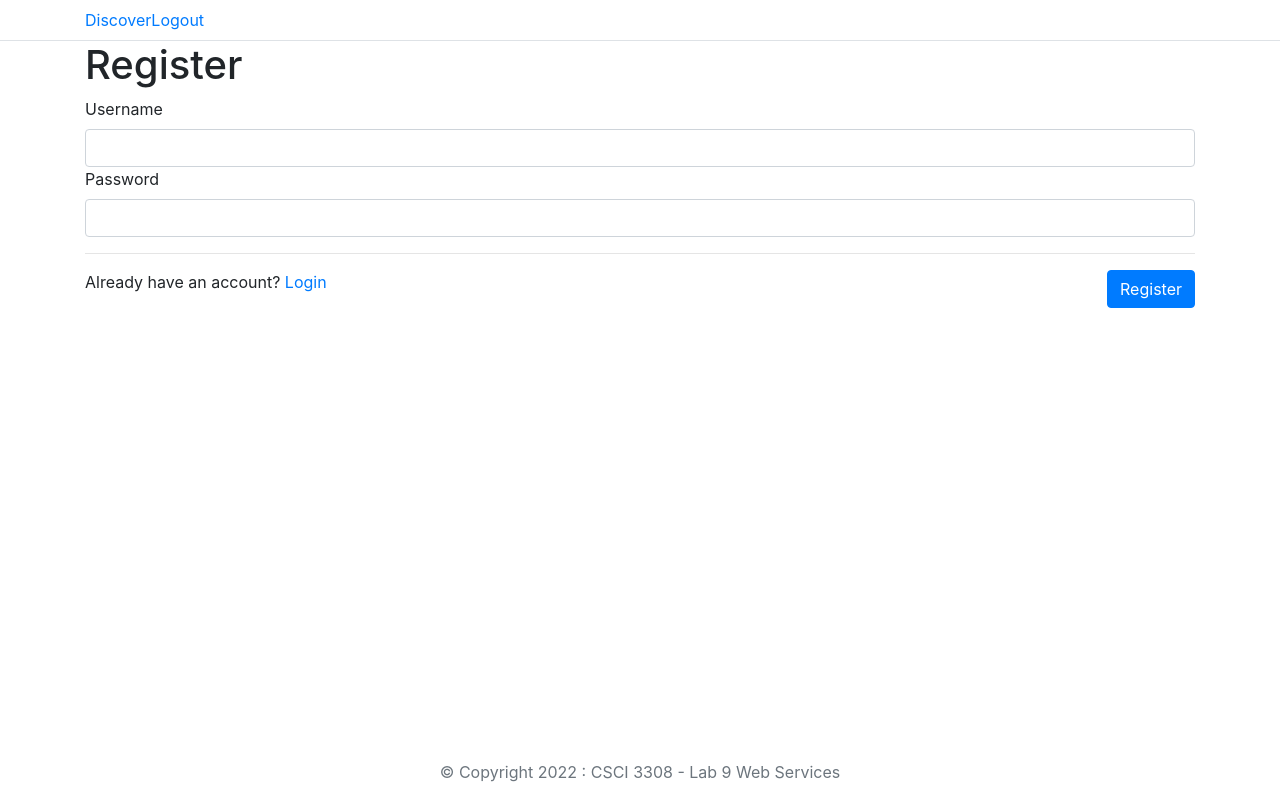
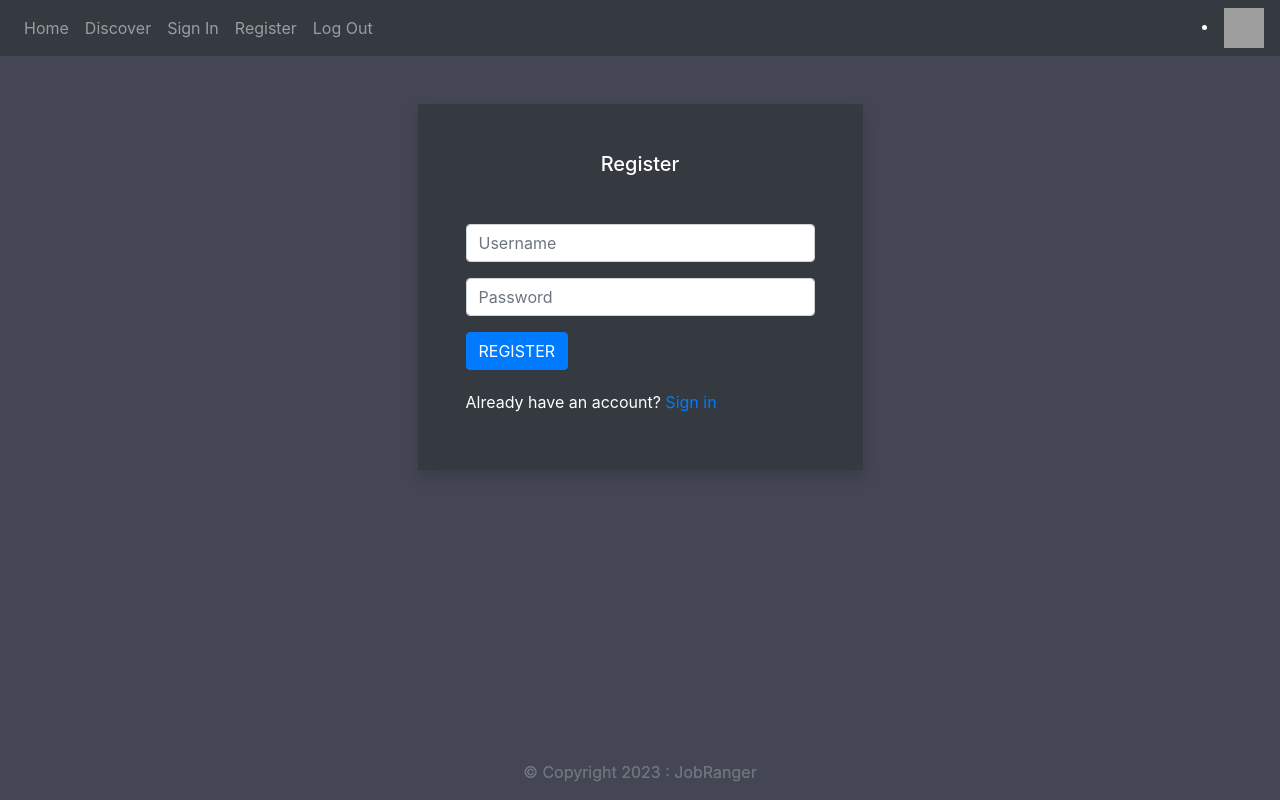
Before and after one commit to GrantHGR/JobRanger, a Node server app: page /register in a window 1280 px wide. Run offline with Node 20, Linux system fonts and the light colour scheme; some libraries are stand-ins or nearby versions; grey boxes are pictures that could not be loaded.

Commit message:
Added UI design

```diff
--- a/src/index.js
+++ b/src/index.js
@@ -99,6 +99,10 @@ app.post('/login', async (req, res) => {
 
 app.get('/register', (req, res) => {
     res.render('pages/register');
+});
+
+app.get('/home', (req, res) => {
+  res.render('pages/home');
 });
 
 app.post('/register', async (req, res) => {
--- a/src/views/pages/register.ejs
+++ b/src/views/pages/register.ejs
@@ -1,24 +1,36 @@
 <%- include ('../partials/header') %>
   <%- include ('../partials/menu') %>
-
     <main>
-      <div class="container">
-        <h1>Register</h1>
-        <form action="/register" method="POST">
-          <label for="username">Username</label>
-          <input type="text" id="username" name="username" class="form-control" />
-
-          <label for="password">Password</label>
-          <input type="password" id="password" name="password" class="form-control" />
-
-          <hr>
-          <p>
-            Already have an account?
-            <a href="\login">Login</a>
-            <input type="submit" value="Register" class="btn btn-primary" style="float:right;" />
-          </p>
-        </form>
-      </div>
-    </main>
+      <body>
+        <div class="container"">
+          <div class="row">
+            <div class="col-sm-9 col-md-7 col-lg-5 mx-auto">
+              <div class="card border-0 shadow rounded-3 my-5">
+                <div class="card-body p-4 p-sm-5 bg-dark">
+                  <h5 class="card-title text-center mb-5 fw-light fs-5">Register</h5>
+                  <form action="/register" method="POST">
+                    <div class="form-floating mb-3">
+                      <input type="text" id="username" name="username" class="form-control" placeholder="Username">
+                    </div>
+                    <div class="form-floating mb-3">
+                      <input type="password" id="password" name="password" class="form-control" placeholder="Password">
+                    </div>
+                    <div class="form-check mb-3">
+                    </div>
+                    <div class="d-grid">
+                      <button class="btn btn-primary btn-login text-uppercase fw-bold" type="submit">Register</button>
+                    </div>
+                    <div style="padding-top: 20px;">
+                    <label for="Register">Already have an account?</label>
+                    <a href="\login">Sign in</a>
+                    </div>
+                  </form>
+                </div>
+              </div>
+            </div>
+          </div>
+        </div>
+      </body>
+      </main>
 
     <%- include ('../partials/footer') %>
--- a/src/views/partials/footer.ejs
+++ b/src/views/partials/footer.ejs
@@ -3,7 +3,7 @@
     <script src="https://cdn.jsdelivr.net/npm/popper.js@1.14.7/dist/umd/popper.min.js" integrity="sha384-UO2eT0CpHqdSJQ6hJty5KVphtPhzWj9WO1clHTMGa3JDZwrnQq4sF86dIHNDz0W1" crossorigin="anonymous"></script>
     <script src="https://cdn.jsdelivr.net/npm/bootstrap@4.3.1/dist/js/bootstrap.min.js" integrity="sha384-JjSmVgyd0p3pXB1rRibZUAYoIIy6OrQ6VrjIEaFf/nJGzIxFDsf4x0xIM+B07jRM" crossorigin="anonymous"></script>
     <p>
-      &copy; Copyright 2022 : CSCI 3308 - Lab 9 Web Services
+      &copy; Copyright 2023 : JobRanger
     </p>
   </footer>
 </body>
--- a/src/views/partials/header.ejs
+++ b/src/views/partials/header.ejs
@@ -6,7 +6,7 @@
       name="viewport"
       content="width=device-width, initial-scale=1, shrink-to-fit=no" />
     <meta name="description" content="" />
-    <title>CSCI 3308 Lab 9</title>
+    <title>JobRanger</title>
     <link rel="stylesheet" href="https://cdn.jsdelivr.net/npm/bootstrap@4.3.1/dist/css/bootstrap.min.css" integrity="sha384-ggOyR0iXCbMQv3Xipma34MD+dH/1fQ784/j6cY/iJTQUOhcWr7x9JvoRxT2MZw1T" crossorigin="anonymous">
   </head>
   <body>
--- a/src/views/partials/menu.ejs
+++ b/src/views/partials/menu.ejs
@@ -1,26 +1,49 @@
-<header>
-    <nav class="navbar navbar-expand-sm border-bottom">
-      <div class="container">
-        <button
-          class="navbar-toggler ms-auto"
-          type="button"
-          data-bs-toggle="collapse"
-          data-bs-target="#navbar-collapse"
-          aria-controls="navbar"
-          aria-expanded="false"
-          aria-label="Toggle navigation">
-          <span class="navbar-toggler-icon"></span>
-        </button>
-        <div class="collapse navbar-collapse" id="navbar-collapse">
-          <ul class="navbar-nav me-auto">
+
+   <link href="//maxcdn.bootstrapcdn.com/bootstrap/4.1.1/css/bootstrap.min.css" rel="stylesheet" id="bootstrap-css">
+   <script src="//maxcdn.bootstrapcdn.com/bootstrap/4.1.1/js/bootstrap.min.js"></script>
+   <script src="//cdnjs.cloudflare.com/ajax/libs/jquery/3.2.1/jquery.min.js"></script>
+   <!------ Include the above in your HEAD tag ---------->
+
+
+   <html lang="en" style="color-scheme: dark;">
+   <head>
+     <title>Navbar</title>
+     <meta charset="utf-8">
+     <meta name="viewport" content="width=device-width, initial-scale=1">
+     <link rel="stylesheet" href="https://maxcdn.bootstrapcdn.com/bootstrap/4.1.3/css/bootstrap.min.css">
+     <link rel="stylesheet" href="https://cdnjs.cloudflare.com/ajax/libs/font-awesome/4.7.0/css/font-awesome.min.css">
+     <link href="https://fonts.googleapis.com/css?family=Raleway:400,500,500i,700,800i" rel="stylesheet">
+   </head>
+     <body style="background-color: #444654; color: white;">
+
+       <nav class="navbar navbar-expand-sm   navbar-dark bg-dark">
+           <button class="navbar-toggler" type="button" data-toggle="collapse" data-target="#navbarTogglerDemo03" aria-controls="navbarTogglerDemo03" aria-expanded="false" aria-label="Toggle navigation">
+             <span class="navbar-toggler-icon"></span>
+           </button>
+
+           <div class="collapse navbar-collapse" id="navbarTogglerDemo03">
+             <ul class="navbar-nav mr-auto mt-2 mt-lg-0">
+             <li class="nav-item">
+               <a class="nav-link" href="/home">Home</a>
+             </li>
+             <li class="nav-item">
+              <a class="nav-link" href="/discover">Discover<span class="sr-only">(current)</span></a>
+            </li>
+             <li class="nav-item">
+              <a class="nav-link" href="/login">Sign In<span class="sr-only">(current)</span></a>
+            </li>
             <li class="nav-item">
-              <a href="/discover">Discover</a>
+              <a class="nav-link" href="/register">Register</a>
             </li>
-          </ul>
-          <div class="nav-item me-1">
-            <a href="/logout">Logout</a>
-          </div>
-        </div>
-      </div>
-    </nav>
-   </header>
+            <li class="nav-item">
+              <a class="nav-link" href="/logout">Log Out</a>
+            </li>
+             </ul>
+             <li class="nav-item">
+                <img src="https://i.ibb.co/924g963/NewJR.png" width="40" height="40">
+              </li>
+           </div>
+         </nav>
+   </body>
+   </html>
+   <%- include ('../partials/footer') %>
```
Also changed, not shown: src/views/pages/home.ejs (+125 -0 lines), src/views/pages/login.ejs (+32 -17 lines), src/resources/img/JobRanger.jpg (added).
